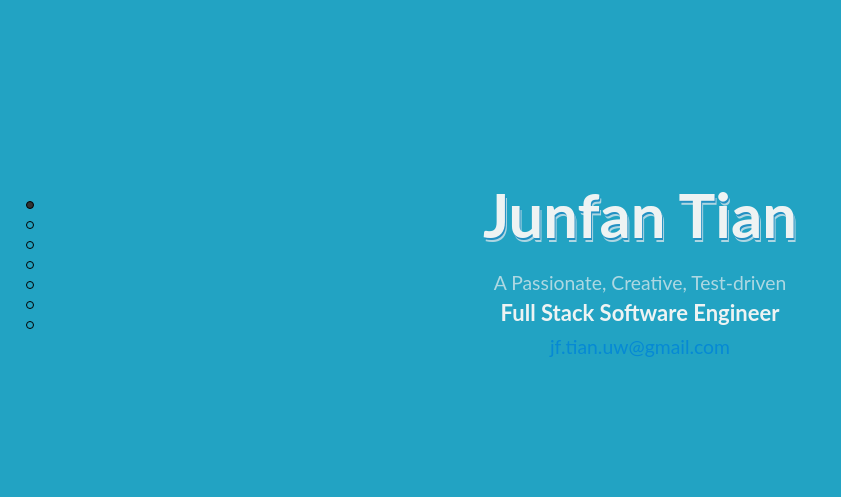
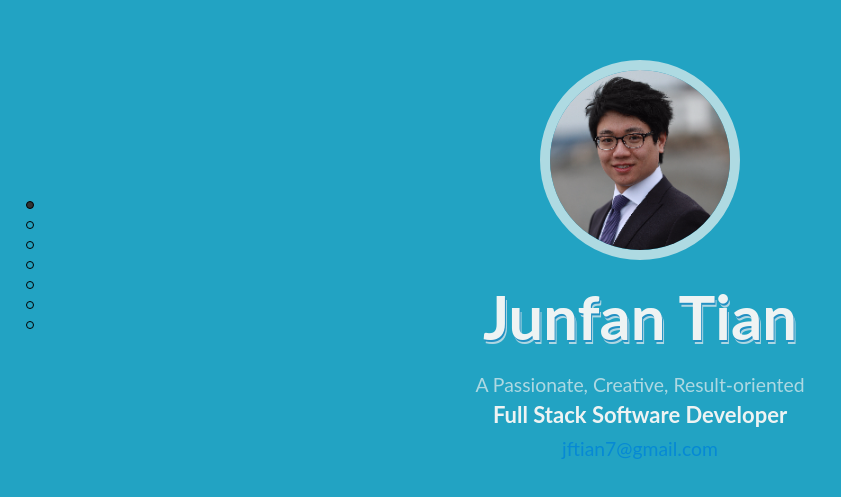
Before and after one commit to jeff1209/CV, a website: page index.html in a window 1280 px wide. Shown: the part 135-632 px from the top of the page, without its empty margins (0-841 px from the left). Drawn offline with nearby package versions, Linux system fonts and the light colour scheme; a web font is replaced by a local one.

Commit message:
regular updates

```diff
--- a/index.html
+++ b/index.html
@@ -26,12 +26,12 @@
     <body>
         <div id="pagepiling">
             <div class="section center" id="home">
-                <!img id="avatar" src="img/avatar.jpg" />
+                <img id="avatar" src="img/avatar.png" />
                 <h1 id="title">Junfan Tian</h1>
-                <p id="subtitle">A Passionate, Creative, Test-driven</p>
-                <h4>Full Stack Software Engineer</h4>
+                <p id="subtitle">A Passionate, Creative, Result-oriented</p>
+                <h4>Full Stack Software Developer</h4>
 
-                <p><a href="jf.tian.uw@gmail.com">jf.tian.uw@gmail.com</a></p>
+                <p><a href="jftian7@gmail.com">jftian7@gmail.com</a></p>
             </div>
 
             <div class="section" id="project">
@@ -86,21 +86,21 @@
                 <div class="tag-panel">
                     <div class="tag expert">Java</div>
                     <div class="tag expert">Python</div>
+                    <div class="tag expert">C#</div>
+                    <div class="tag expert">Unix Shell</div>
                     <div class="tag expert">JavaScript</div>
-                    <div class="tag familiar">C#</div>
                     <div class="tag familiar">Go</div>
                 </div>
                 <div class="tag-panel">
+                    <div class="tag expert">ASP.NET MVC</div>
                     <div class="tag expert">Node.js</div>
                     <div class="tag expert">AngularJS</div>
-                    <div class="tag familiar">Express.js</div>
-                    <div class="tag familiar">Bootstrap</div>
+                    <div class="tag expert">Express.js</div>
                     <div class="tag familiar">jQuery</div>
                     <div class="tag familiar">Ajax</div>
-                    <div class="tag familiar">JSON</div>
                     <div class="tag familiar">JDBC</div>
                     <div class="tag familiar">HTML5</div>
-                    <div class="tag">CSS3</div>
+                    <div class="tag">CSS</div>
                 </div>
                 <div class="tag-panel">
                     <div class="tag expert">MySQL</div>
@@ -112,21 +112,18 @@
                 </div>
                 <div class="tag-panel">
                     <div class="tag expert">REST API Design</div>
+                    <div class="tag expert">Web App & Services Design</div>
                     <div class="tag expert">OOD</div>
                     <div class="tag familiar">System Design</div>
                 </div>
                 <div class="tag-panel">
-                    <div class="tag familiar">Big Data</div>
+                    <div class="tag familiar">MapReduce</div>
                     <div class="tag familiar">Hadoop</div>
-                    <div class="tag">Spark</div>
+                    <div class="tag familiar">Spark</div>
+                    <div class="tag">Azure HDInsight</div>
                 </div>
                 <div class="tag-panel">
-                    <div class="tag familiar">Windows</div>
-                    <div class="tag familiar">Linux</div>
-                    <div class="tag familiar">Mac OS X</div>
-                    <div class="tag familiar">Android</div>
-                </div>
-                <div class="tag-panel">
+                    <div class="tag expert">Git</div>
                     <div class="tag expert">JIRA</div>
                     <div class="tag familiar">Kanban</div>
                 </div>
@@ -144,32 +141,42 @@
             </div>
 
             <div class="section center">
-                <h1>Internships</h1>
+                <h1>Work Experience</h1>
+
+                <h4>Full Stack Software Developer @Dr. Shuai Huang's Research Group at UW</h4>
+
+                <p>Seattle, Sep 2019 - Aug 2017</p>
+                <p>Big-Data-based DQA System, Brain Connectivity Research</p>
+                <p>Full Stack Development, Data Mining, Data Visualization</p>
+                <p>Technologies: JavaScript, Node.js, Python, Golang, NLP</p>
 
                 <h4>Carrier Technical Management Intern @BlackBerry</h4>
-                <p>Jun 2015 - Dec 2015</p>
-                <p>Related technology: Android system testing, logging and debugging, automation testing</p>
+                <p>Bellevue, Jun 2015 - Dec 2015</p>
+                <p>Technologies: Android system testing, logging and debugging, stress testing</p>
 
                 <h4>Management Trainee - Data Engineer @Vanke</h4>
                 <p>Jul 2013 - Jul 2014</p>
-                <p>Related technology: Big Data, SQL, data analysis</p>
+                <p>Technologies: SQL, data analysis, BI</p>
             </div>
 
             <div class="section center">
                 <h1>Current Position</h1>
-                <h2>Full Stack Software Developer @Dr. Shuai Huang's Group at UW</h2>
-                <p>Seattle, From Sep 2016</p>
-                <h4>Working on DQA System, Brain Connectivity</h4>
-                <p>Full Stack Developmeng, Data Mining, Data Visualization, JavaScript, Node.js, Go, Python, and etc.</p>
+                <h2>Software Engineer @Clobotics</h2>
+                <p>Bellevue, From Oct 2017</p>
+                <p><a href="https://www.clobotics.com/en-US/index.html">About Clobotics</a></p>
+                <h4>Computer Vision + Big Data + Drones</h4>
+                <p>Building the state-of-the-art applications and services through Computer Vision and Machine Learning</p>
+                <p>Technologies: Python, ASP.NET, Unix Shell, Azure</p>
+
             </div>
 
             <div class="section center">
                 <h1>Learn More</h1>
                 <h2><a href="https://www.linkedin.com/in/jeff-tian-747626108/" target="_blank">LinkedIn</a>
                 </h2>
-                <p>Email: <a href="jf.tian.uw@gmail.com" target="_blank">jf.tian.uw@gmail.com</a></p>
+                <p>Email: <a href="jftian7@gmail.com" target="_blank">jftian7@gmail.com</a></p>
 
-                <h2><a href="JunfanTian_SDE_Resume.pdf" target="_blank" class="highlight">Download CV</a></h2>
+                <h2><a href="Resume_JeffTian.pdf" target="_blank" class="highlight">Download CV</a></h2>
             </div>
         <link rel="stylesheet" href="../blog/css/font.css" type="text/css" />
 
```
Also changed, not shown: img/avatar.JPG (deleted), img/avatar.png (added), 4 other files.
